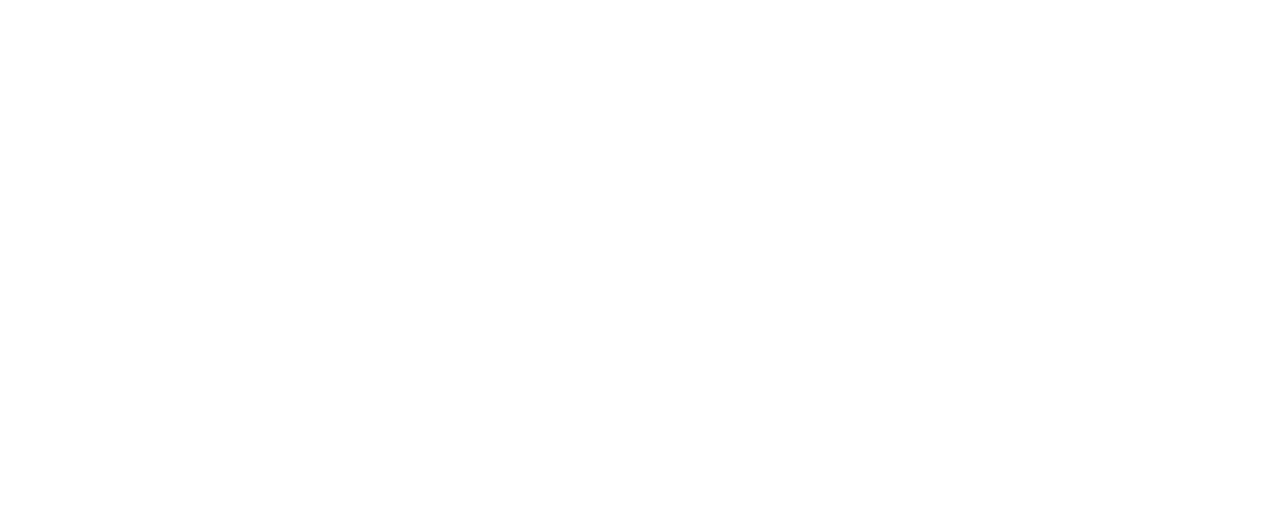
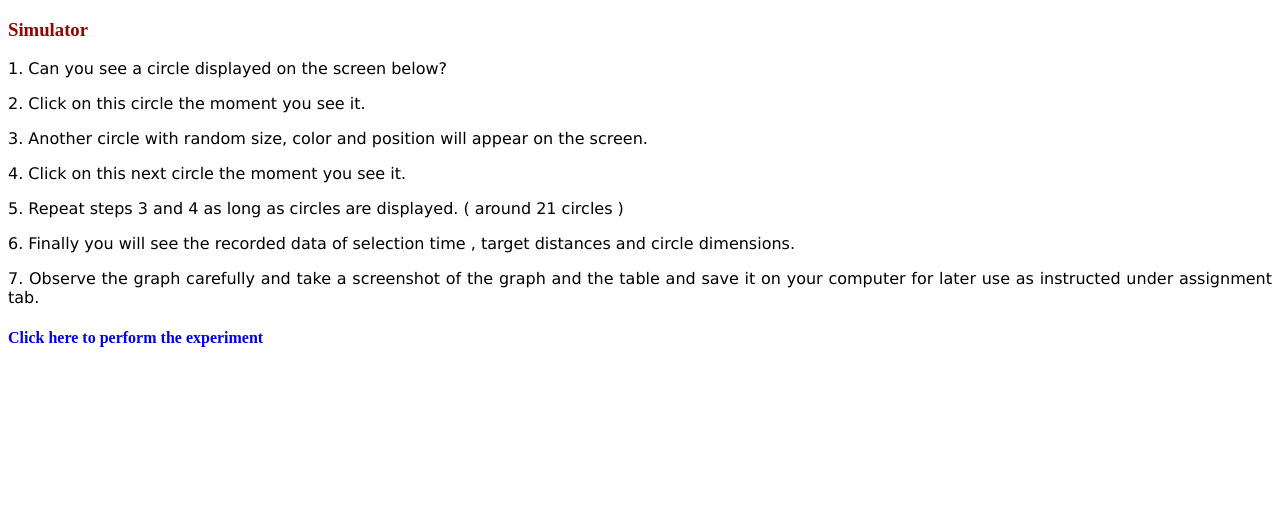
Before and after one commit to virtual-labs/exp-fitts-law-iitg, a plain HTML site: page experiment/simulation/index.html in a window 1280 px wide. Drawn offline with Linux system fonts and the light colour scheme.

Commit message:
linked by kamal

```diff
--- a/experiment/simulation/index.html
+++ b/experiment/simulation/index.html
@@ -9,5 +9,18 @@
 
 	<!-- Add JS at the bottom of HTML file -->
         <script src="./js/main.js"></script>
+
+	<div style="height: 500px;">
+	<p style="margin-left:20px"><h3 style="color:#990000">Simulator</h3></p>
+        <p style="font-size:16px; font-family:Verdana, Arial, Helvetica, sans-serif; text-align:justify;">1. Can you see a circle displayed on the screen below?</p>
+        <p style="font-size:16px; font-family:Verdana, Arial, Helvetica, sans-serif; text-align:justify;">2. Click on this circle the moment you see it.</p>
+        <p style="font-size:16px; font-family:Verdana, Arial, Helvetica, sans-serif; text-align:justify;">3. Another circle with random size, color and position will appear on the screen.</p>
+        <p style="font-size:16px; font-family:Verdana, Arial, Helvetica, sans-serif; text-align:justify;">4. Click on this next circle the moment you see it.</p>
+        <p style="font-size:16px; font-family:Verdana, Arial, Helvetica, sans-serif; text-align:justify;">5. Repeat steps 3 and 4 as long as circles are displayed. ( around 21 circles )</p>
+	<p style="font-size:16px; font-family:Verdana, Arial, Helvetica, sans-serif; text-align:justify;">6. Finally you will see the recorded data of selection time , target distances and circle dimensions.</p>
+        <p style="font-size:16px; font-family:Verdana, Arial, Helvetica, sans-serif; text-align:justify;">7. Observe the graph carefully and take a screenshot of the graph and the table and save it on your computer for later use as instructed under assignment tab.</p>
+
+	<h4><a style="text-decoration: none;" href="test2.html">Click here to perform the experiment</a></h4>
+	</div>
 </body>
 </html>
```
